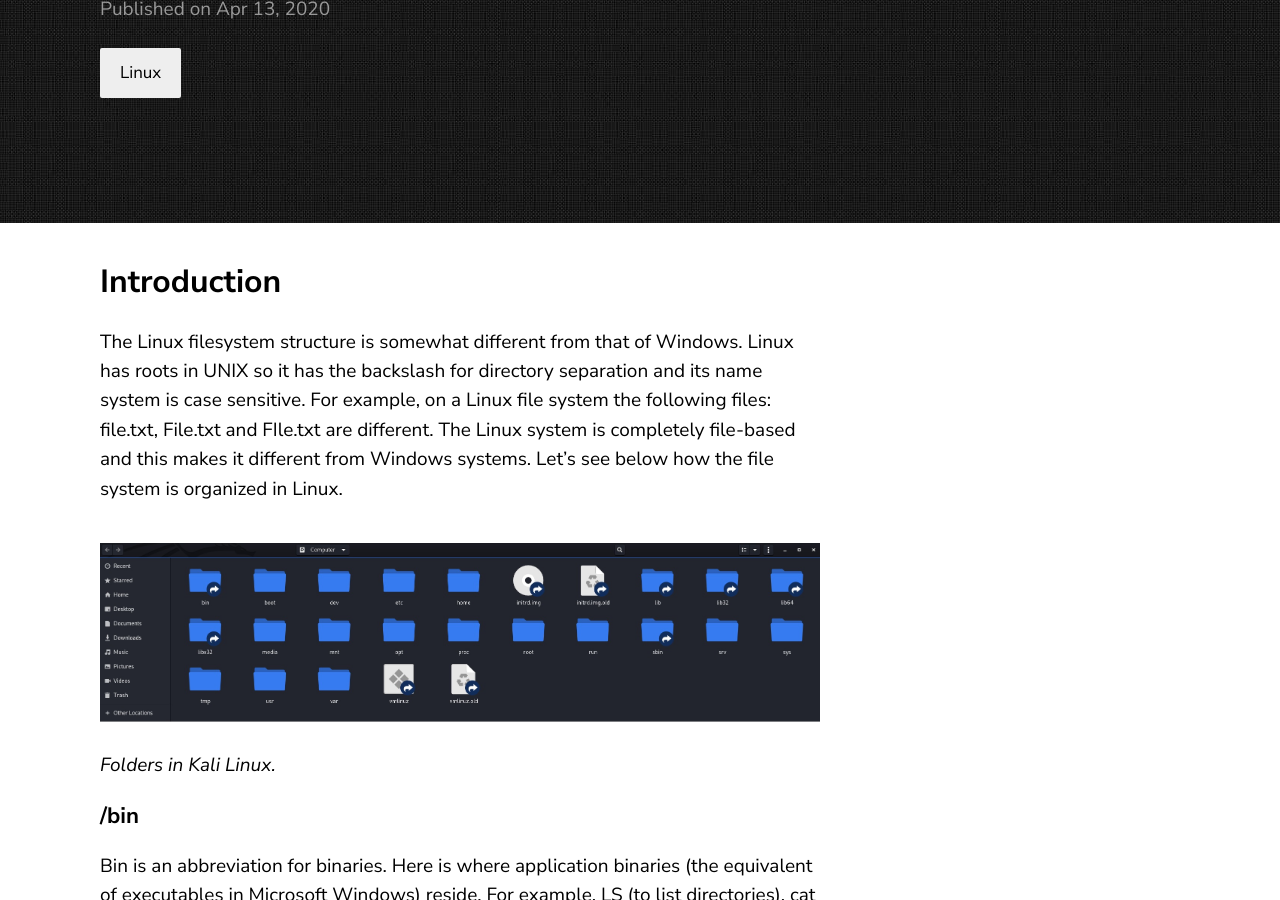
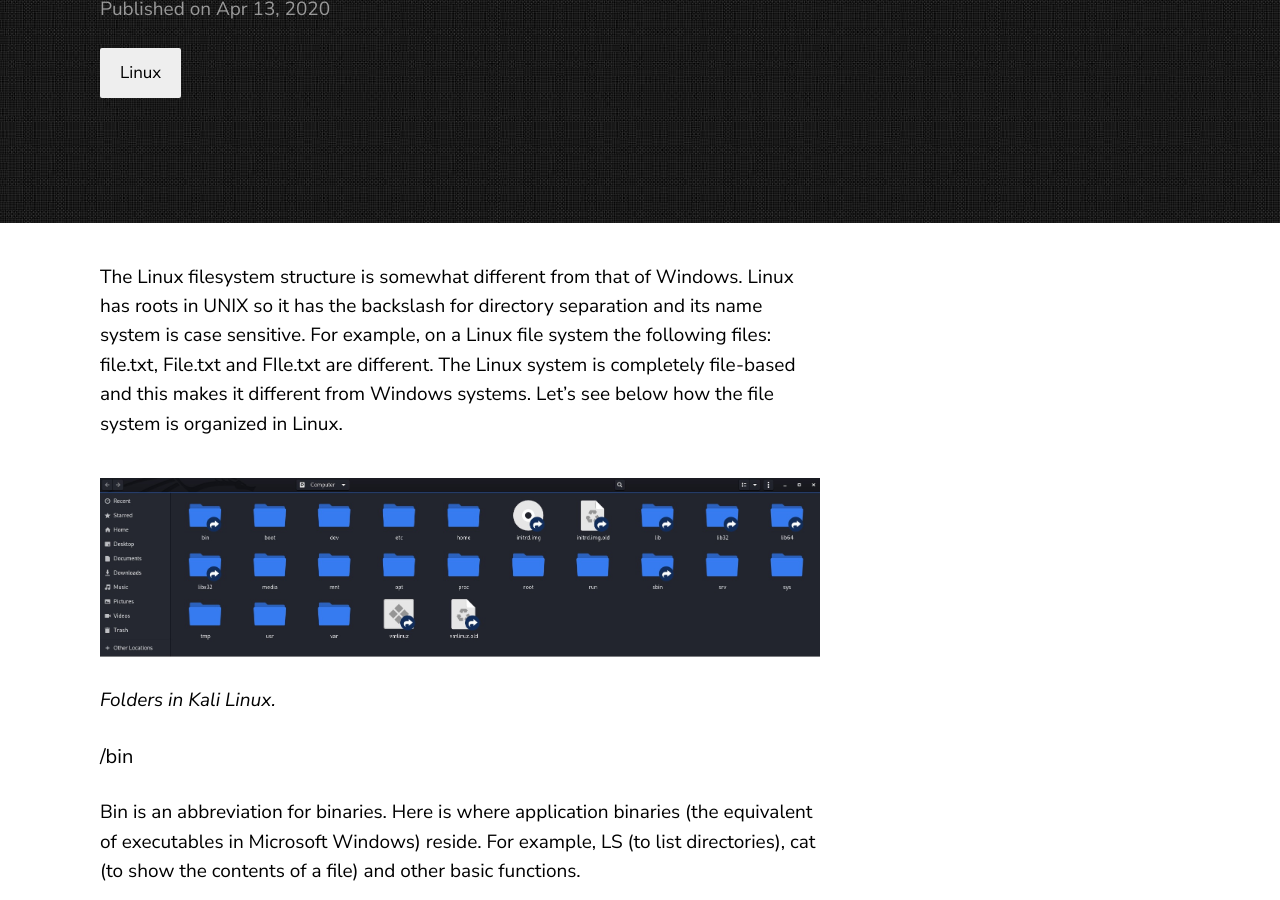
Before and after one commit to filipemosca/doretox.github.io, a Jekyll site: the page built from _posts/2020-04-13-linux-file-system.markdown, in a window 1280 px wide and 900 px high, scrolled down 306 px. Built offline with Jekyll 4.4.1, drawn with Linux system fonts in a browser that asks for light colours.

Commit message:
first post markdown changes

```diff
--- a/_posts/2020-04-13-linux-file-system.markdown
+++ b/_posts/2020-04-13-linux-file-system.markdown
@@ -6,7 +6,6 @@ date:   2020-04-13
 categories: Linux
 ---
 
-## Introduction
 The Linux filesystem structure is somewhat different from that of Windows. Linux has roots in UNIX so it has the backslash for directory separation and its name system is case sensitive.
 For example, on a Linux file system the following files: file.txt, File.txt and FIle.txt are different.
 The Linux system is completely file-based and this makes it different from Windows systems. Let's see below how the file system is organized in Linux.
@@ -14,62 +13,62 @@ The Linux system is completely file-based and this makes it different from Windo
 ![Linux file system](/assets/img/linux-file-system/folders.jpg)
 *Folders in Kali Linux.*
 
-### /bin
+#### /bin
 Bin is an abbreviation for binaries. Here is where application binaries (the equivalent of executables in Microsoft Windows) reside. For example, LS (to list directories), cat (to show the contents of a file) and other basic functions.
 
-### /sbin
+#### /sbin
 Sbin means system binary. These are binaries that only the system administrator can use, and that a standard user would be able to use without permission.
 
-### /boot
+#### /boot
 This directory contains everything necessary to initialize your system. For example the Linux Kernel.
 
-### /cdrom
+#### /cdrom
 There may be differences here depending on the distribution you are using. On Ubuntu-based distributions this folder is present, it is responsible for the temporary storage of CD-ROMs inserted in the system.
 
-### /dev
+#### /dev
 The /dev directory contains the special device files for all the devices connected to your computer. For example, any device that is plugged into your computer (mouse, monitor and keyboard) will have a file created within this directory. This directory is commonly accessed by drivers.
 
-### /etc
+#### /etc
 There are a lot of discussions about the meaning of etc, but it was confirmed by Dennis Ritchie, co-creator of Linux which means etcetera. It is in this folder all the system configurations and scripts accessed by programs, for example, the APT command.
 
-### /home
+#### /home
 The user’s home directory. Here is stored all your personal data, files and user-specific configuration files.
 
-### /lib, /lib32 and /lib64
+#### /lib, /lib32 and /lib64
 In this folder are the libraries. Libraries are files that programs can use to execute functions stored in \ bin and \ sbin.
 
-### /media
+#### /media
 Where CDs and USB devices are usually attached or mounted to the filesystem.
 
-### /mnt
+#### /mnt
 Where other filesystems are attached or mounted to the filesystem.
 
-### /opt
+#### /opt
 Here applications are installed manually and are not a part of the critical functioning of the system.
 
-### /proc
+#### /proc
 Proc is where you will find files with information about processes and resources. Every process will have a file in this directory. It does not exist directly on your machine, they are created every time the machine is started.
 
-### /root
+#### /root
 This directory works much like / home, storing files for the ROOT user.
 
-### /run
+#### /run
 This folder stores various information from the period of which the machine was on, such as which user logged into the machine. Like / proc this directory is also virtual, being deleted and created again every time your computer is restarted.
 
-### /srv
+#### /srv
 This folder is used if you are using a server. The files that will be accessed by external users are stored here for greater security.
 
-### /sys
+#### /sys
 This directory is an interface to the kernel.
 
-### /tmp
+#### /tmp
 This is the temporary files directory. Here applications store files that will be used in the current session.
 
-### /usr
+#### /usr
 Here they are installed as applications used by the system user.
 
-### /var
+#### /var
 Here variables are stored that the system expects to increase in size over time, such as system logs.
 
-## Conclusion
+### Conclusion
 At first the file system on Linux may seem confusing, but it's just a matter of getting used to it. Most users grew up using a computer with Windows or Mac, so any system other than this ends up generating some discomfort. Over time you will find that the Linux file system is very well organized and intuitive.
```
